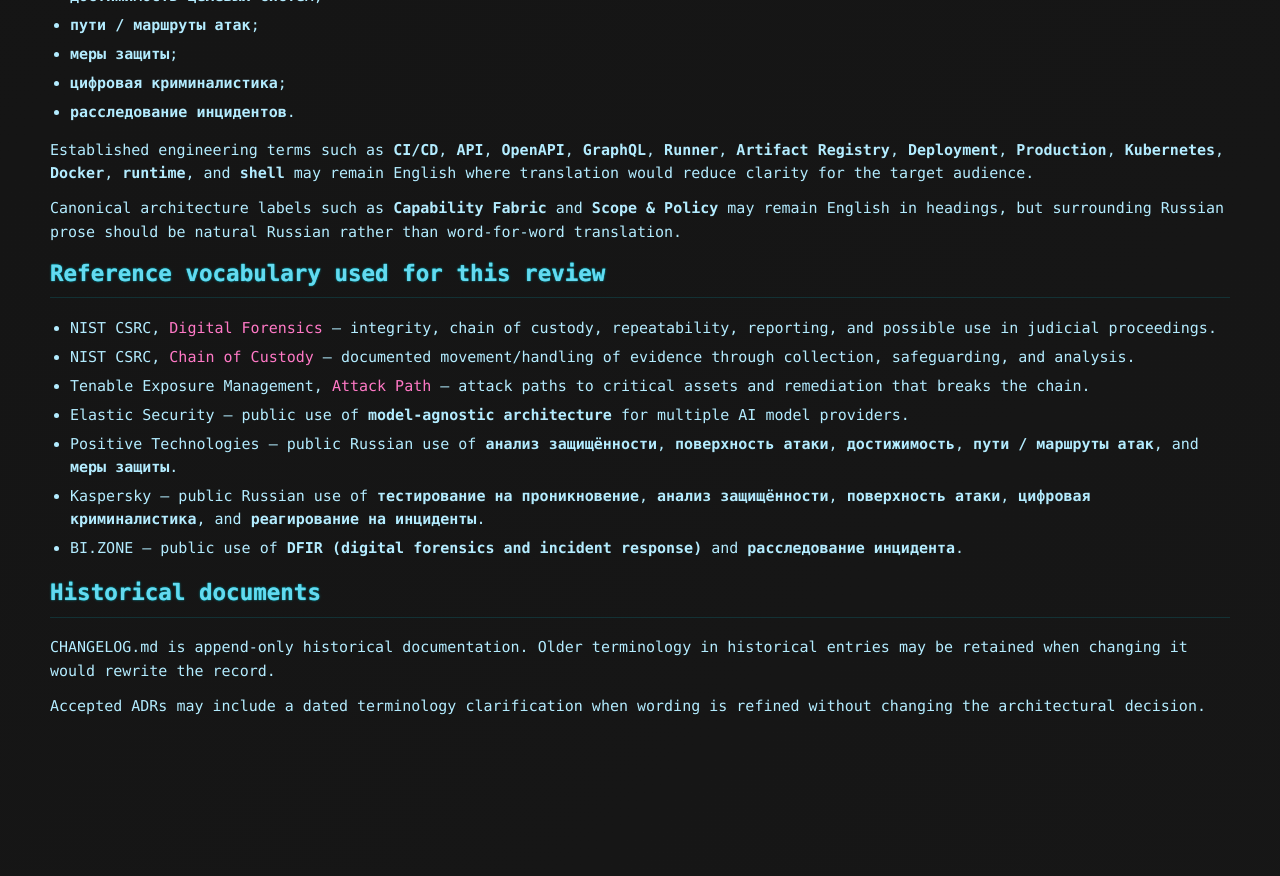
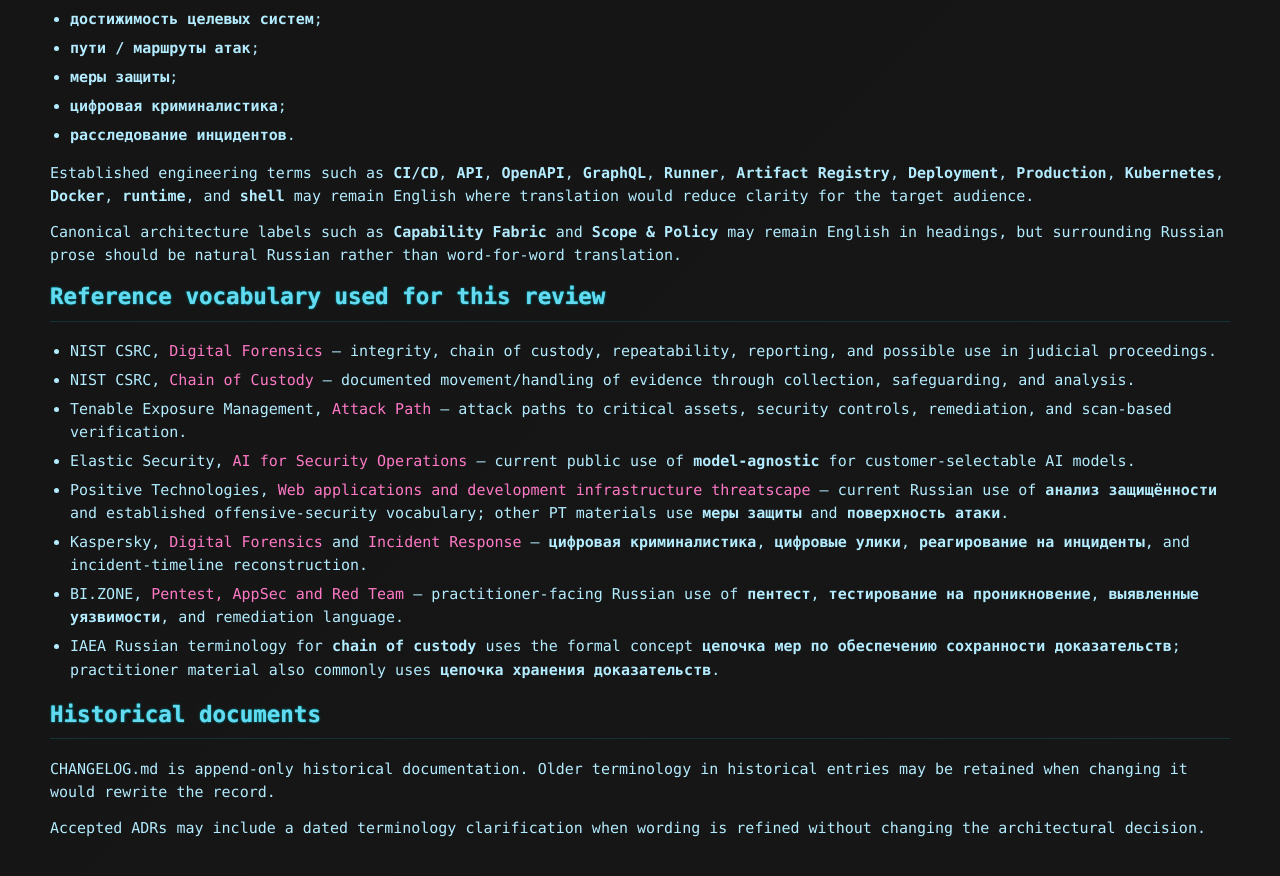
Before and after one commit to Fuzzy-Technologies/1337, a Jekyll site: the page built from docs/TERMINOLOGY.md, in a window 1280 px wide and 900 px high, scrolled down 2114 px. Shown: the top 876 px of the window. Built offline with Jekyll 4.4.1, drawn with Linux system fonts in a browser that asks for light colours; our own code applies the rules of GitHub Pages for plain Markdown files; Markdown is read by kramdown in place of the engine named in the settings; before the commit the page ends 2892 px from its top, so only the background shows below that; some of the changed text lies outside the part shown.

Commit message:
1337: ground terminology guide in industry usage

```diff
--- a/docs/TERMINOLOGY.md
+++ b/docs/TERMINOLOGY.md
@@ -37,7 +37,7 @@ historical wording that must remain unchanged for traceability.
 | Software supply chain    | **software supply chain**, **software supply-chain security**                                                   | **цепочка поставки ПО**, **безопасность цепочки поставки ПО**                                                                                          | Avoid bare Supply chain in Russian public headings when a natural Russian term fits                                                                                      |
 | API security             | **API security testing**, **API security scanning**, **OpenAPI / Swagger**, **GraphQL**                         | **анализ безопасности API**, **сканирование API**                                                                                                      | Keep protocol/schema names in English                                                                                                                                    |
 | Digital forensics / DFIR | **digital forensics**, **DFIR (digital forensics and incident response)**                                       | **цифровая криминалистика**, **DFIR / расследование и реагирование на инциденты**                                                                      | Avoid invented compounds such as judicial-forensic                                                                                                                       |
-| Chain of custody         | **chain of custody**; **chain-of-custody record** when used attributively                                       | Explain on first use as **chain of custody — цепочка хранения и передачи материалов/улик** when a Russian legal/forensic audience requires it          | Do not call it a special type of chain-of-custody evidence                                                                                                               |
+| Chain of custody         | **chain of custody**; **chain-of-custody record** when used attributively                                       | Explain on first use as **chain of custody — цепочка хранения доказательств**; **цепочка обеспечения сохранности доказательств** is a more formal variant          | Do not call it a special type of chain-of-custody evidence                                                                                                               |
 | Legal / forensic use     | **law-enforcement investigation**, **judicial proceedings**, **forensic workflow supporting legal proceedings** | **расследование правоохранительных органов**, **судебное разбирательство**, **судебно-экспертный / криминалистический процесс** where context requires | Do not claim universal court admissibility                                                                                                                               |
 | Evidence layers          | **source/raw evidence → observation → finding/correlation → interpretation**                                    | **исходные данные/доказательства → наблюдение → находка/корреляция → интерпретация**                                                                   | AI output is not automatically evidence or a confirmed finding                                                                                                           |
 | Incident reconstruction  | **incident timeline**, **observed attack path**, **observed attack graph** (1337 project term)                  | **хронология инцидента**, **наблюдавшийся / подтверждённый данными путь атаки**                                                                        | Keep uncertainty/confidence explicit                                                                                                                                     |
@@ -74,17 +74,23 @@ Russian rather than word-for-word translation.
   — documented movement/handling of evidence through collection, safeguarding, and
   analysis.
 - Tenable Exposure Management, [Attack Path](https://docs.tenable.com/exposure-management/Content/attack-path/attack-path.htm)
-  — attack paths to critical assets and remediation that breaks the chain.
-- Elastic Security — public use of **model-agnostic architecture** for multiple AI
-  model providers.
-- Positive Technologies — public Russian use of **анализ защищённости**,
-  **поверхность атаки**, **достижимость**, **пути / маршруты атак**, and
-  **меры защиты**.
-- Kaspersky — public Russian use of **тестирование на проникновение**,
-  **анализ защищённости**, **поверхность атаки**, **цифровая криминалистика**, and
-  **реагирование на инциденты**.
-- BI.ZONE — public use of **DFIR (digital forensics and incident response)** and
-  **расследование инцидента**.
+  — attack paths to critical assets, security controls, remediation, and scan-based
+  verification.
+- Elastic Security, [AI for Security Operations](https://www.elastic.co/security/ai)
+  — current public use of **model-agnostic** for customer-selectable AI models.
+- Positive Technologies, [Web applications and development infrastructure threatscape](https://ptsecurity.com/research/analytics/web-applications-and-development-infrastructure-threatscape-2026-2027-trends-and-forecasts/)
+  — current Russian use of **анализ защищённости** and established offensive-security
+  vocabulary; other PT materials use **меры защиты** and **поверхность атаки**.
+- Kaspersky, [Digital Forensics](https://www.kaspersky.ru/resource-center/definitions/digital-forensics)
+  and [Incident Response](https://www.kaspersky.ru/enterprise-security/incident-response)
+  — **цифровая криминалистика**, **цифровые улики**, **реагирование на инциденты**,
+  and incident-timeline reconstruction.
+- BI.ZONE, [Pentest, AppSec and Red Team](https://bi.zone/expertise/insights/pentest-appsec-i-red-team-iznutri-proekty-uyazvimosti-rekomendatsii/)
+  — practitioner-facing Russian use of **пентест**, **тестирование на проникновение**,
+  **выявленные уязвимости**, and remediation language.
+- IAEA Russian terminology for **chain of custody** uses the formal concept
+  **цепочка мер по обеспечению сохранности доказательств**; practitioner material
+  also commonly uses **цепочка хранения доказательств**.
 
 ## Historical documents
 
```
Also changed, not shown: other parts of docs/TERMINOLOGY.md (+1 -1 lines).
